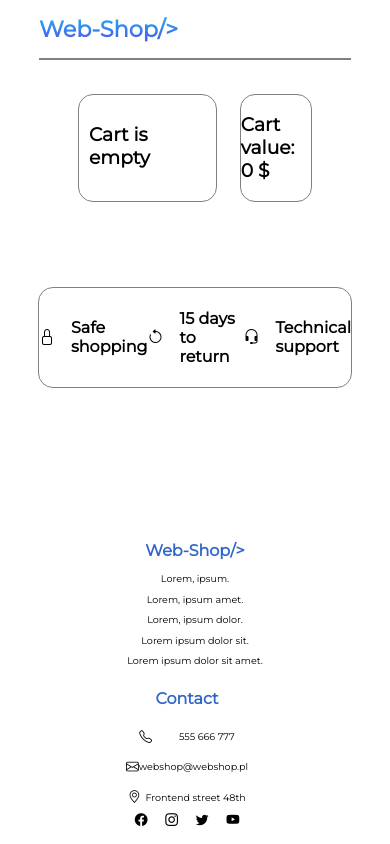
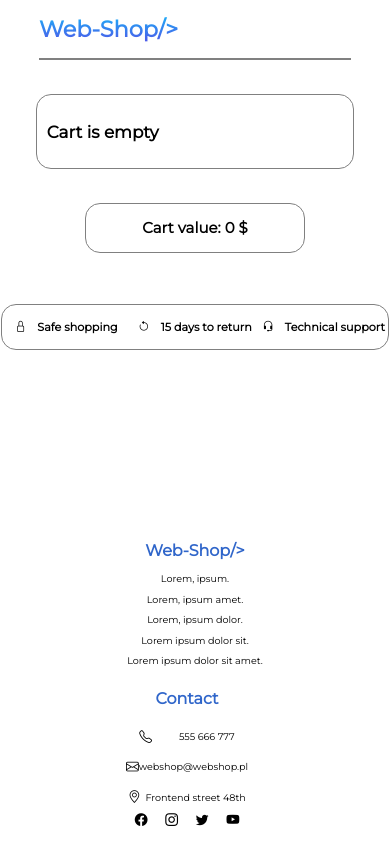
Before and after one commit to Kameal22/react-eCommerce-app, a React (Create React App) app: page /cart in a window 390 px wide. Built offline with nearby package versions, Linux system fonts and the light colour scheme.

Commit message:
Adding responsivness

```diff
--- a/src/styles/cartStyles/aditionalCartInfo.scss
+++ b/src/styles/cartStyles/aditionalCartInfo.scss
@@ -43,3 +43,25 @@
 .technicalSupport i {
   margin-right: 1em;
 }
+
+@media screen and (max-width: 999px) {
+  .aditionalCartInfoDiv {
+    font-size: .9em;
+  }
+}
+
+@media screen and (max-width: 800px) {
+  .aditionalCartInfoDiv {
+    font-size: .8em;
+    width: 90%;
+    margin-top: 8vh;
+  }
+}
+
+@media screen and (max-width: 6500px) {
+  .aditionalCartInfoDiv {
+    font-size: .7em;
+    width: 99%;
+    margin-top: 6vh;
+  }
+}
--- a/src/styles/cartStyles/cart.scss
+++ b/src/styles/cartStyles/cart.scss
@@ -11,6 +11,8 @@
   padding: 10px 10px;
   border: 1px solid grey;
   border-radius: 15px;
+  max-height: 400px;
+  overflow-y: auto;
 }
 
 .cartNav {
@@ -45,3 +47,55 @@
 .cartFooterDiv {
   margin-top: auto;
 }
+
+@media screen and (max-width: 1200px) {
+  .cartAndSummaryDiv {
+    width: 75%;
+  }
+
+  .usersCartDiv{
+    width: 60%;
+    font-size: .9em;
+  }
+}
+
+@media screen and (max-width: 999px) {
+  .cartAndSummaryDiv {
+    width: 80%;
+  }
+
+  .usersCartDiv{
+    width: 60%;
+    font-size: .9em;
+  }
+}
+
+@media screen and (max-width: 850px) {
+  .cartAndSummaryDiv {
+    width: 80%;
+  }
+
+  .usersCartDiv{
+    width: 60%;
+    font-size: .9em;
+  }
+
+  .cartAndSummaryDiv{
+    flex-direction: column;
+    align-items: center;
+  }
+}
+
+@media screen and (max-width: 800px) {
+  .usersCartDiv{
+    width: 80%;
+    font-size: .9em;
+  }
+}
+
+@media screen and (max-width: 650px) {
+  .usersCartDiv{
+    width: 95%;
+    font-size: .9em;
+  }
+}
--- a/src/styles/cartStyles/cartSummary.scss
+++ b/src/styles/cartStyles/cartSummary.scss
@@ -22,3 +22,35 @@
   cursor: pointer;
   text-transform: uppercase;
 }
+
+@media screen and (max-width: 1200px) {
+  .shoppingCartSummaryDiv {
+    width: 35%;
+    font-size: .9em;
+  }
+}
+
+@media screen and (max-width: 999px) {
+  .shoppingCartSummaryDiv{
+    font-size: .8em;
+  }
+}
+
+
+@media screen and (max-width: 850px) {
+  .shoppingCartSummaryDiv{
+    margin-top: 4vh;
+  }
+}
+
+@media screen and (max-width: 800px) {
+  .shoppingCartSummaryDiv{
+    width: 50%;
+  }
+}
+
+@media screen and (max-width: 650px) {
+  .shoppingCartSummaryDiv{
+    width: 70%;
+  }
+}
--- a/src/styles/profileStyles/loginForm.scss
+++ b/src/styles/profileStyles/loginForm.scss
@@ -34,3 +34,47 @@
   color: red;
   font-size: 0.8em;
 }
+
+@media screen and (max-width: 1200px) {
+  .loginFormDiv {
+    width: 30%;
+  }
+}
+
+@media screen and (max-width: 900px) {
+  .loginFormDiv {
+    width: 40%;
+  }
+
+  .loginHeading {
+    font-size: 1.6em;
+  }
+}
+
+@media screen and (max-width: 700px) {
+  .loginFormDiv {
+    width: 50%;
+  }
+
+  .loginHeading {
+    font-size: 1.4em;
+  }
+
+  .loginHeadingFormInputs label {
+    font-size: .8em;
+  }
+
+  .loginBtn {
+    width: 70%;
+  }
+}
+
+@media screen and (max-width: 600px) {
+  .loginFormDiv {
+    width: 70%;
+  }
+
+  .loginHeadingHeading {
+    font-size: 1.2em;
+  }
+}
--- a/src/styles/profileStyles/profile.scss
+++ b/src/styles/profileStyles/profile.scss
@@ -42,3 +42,29 @@
   display: flex;
   align-items: center;
 }
+
+@media screen and (max-width: 900px) {
+  .profileInfo{
+    width: 30%;
+  }
+}
+
+@media screen and (max-width: 799px) {
+  .profileInfo{
+    width: 35%;
+  }
+
+  .profileDiv{
+    margin-top: 4vh;
+  }
+}
+
+@media screen and (max-width: 600px) {
+  .profileInfo{
+    width: 60%;
+  }
+
+  .profileDiv{
+    margin-top: 4vh;
+  }
+}
--- a/src/styles/profileStyles/registrationForm.scss
+++ b/src/styles/profileStyles/registrationForm.scss
@@ -63,3 +63,47 @@
   color: black;
   font-weight: bold;
 }
+
+@media screen and (max-width: 1200px) {
+  .registerFormDiv {
+    width: 35%;
+  }
+}
+
+@media screen and (max-width: 900px) {
+  .registerFormDiv {
+    width: 50%;
+  }
+
+  .registerHeading {
+    font-size: 1.6em;
+  }
+}
+
+@media screen and (max-width: 700px) {
+  .registerFormDiv {
+    width: 60%;
+  }
+
+  .registerHeading {
+    font-size: 1.4em;
+  }
+
+  .registerFormInputs label {
+    font-size: .8em;
+  }
+
+  .registerBtn {
+    width: 70%;
+  }
+}
+
+@media screen and (max-width: 600px) {
+  .registerFormDiv {
+    width: 70%;
+  }
+
+  .registerHeading {
+    font-size: 1.2em;
+  }
+}
```
